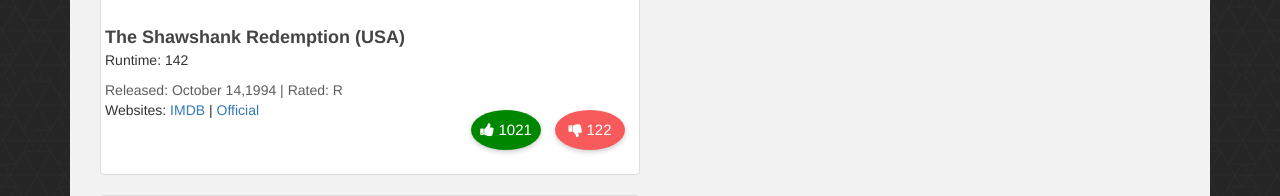
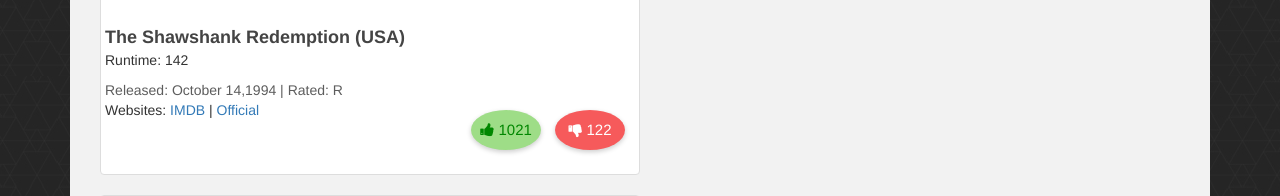
Before and after one commit to tmti20/is219-p3-vue, a PHP site: page /index.html in a window 1280 px wide, with the pointer over the restyled element. Shown: the part 924-1120 px from the top of the page. Run offline with PHP 8.4, Linux system fonts and the light colour scheme; some libraries are stand-ins or nearby versions.

Commit message:
Like and Dislike button hover CSS

```diff
--- a/style.css
+++ b/style.css
@@ -127,3 +127,13 @@ body {
 }
 
 /* ADD YOUR LIKE AND DISLIKE HOVER/MOUSEOVER CSS CODE HERE */
+
+.likes:hover {
+    background-color: #9edd87;
+    color: #008700;
+}
+
+.dislikes:hover {
+    background-color: #fdd6d6;
+    color: #F65A5B;
+}
```
